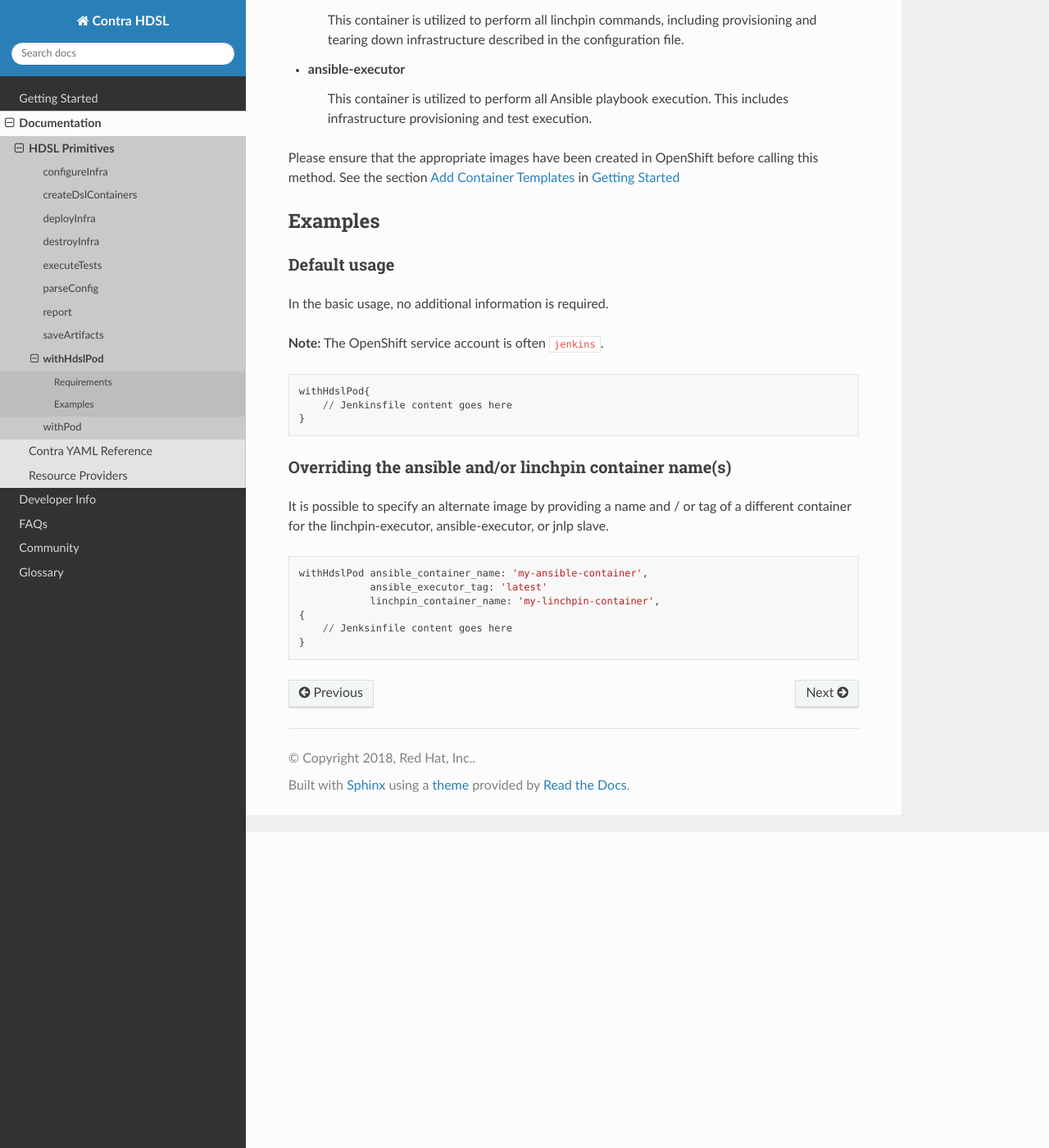
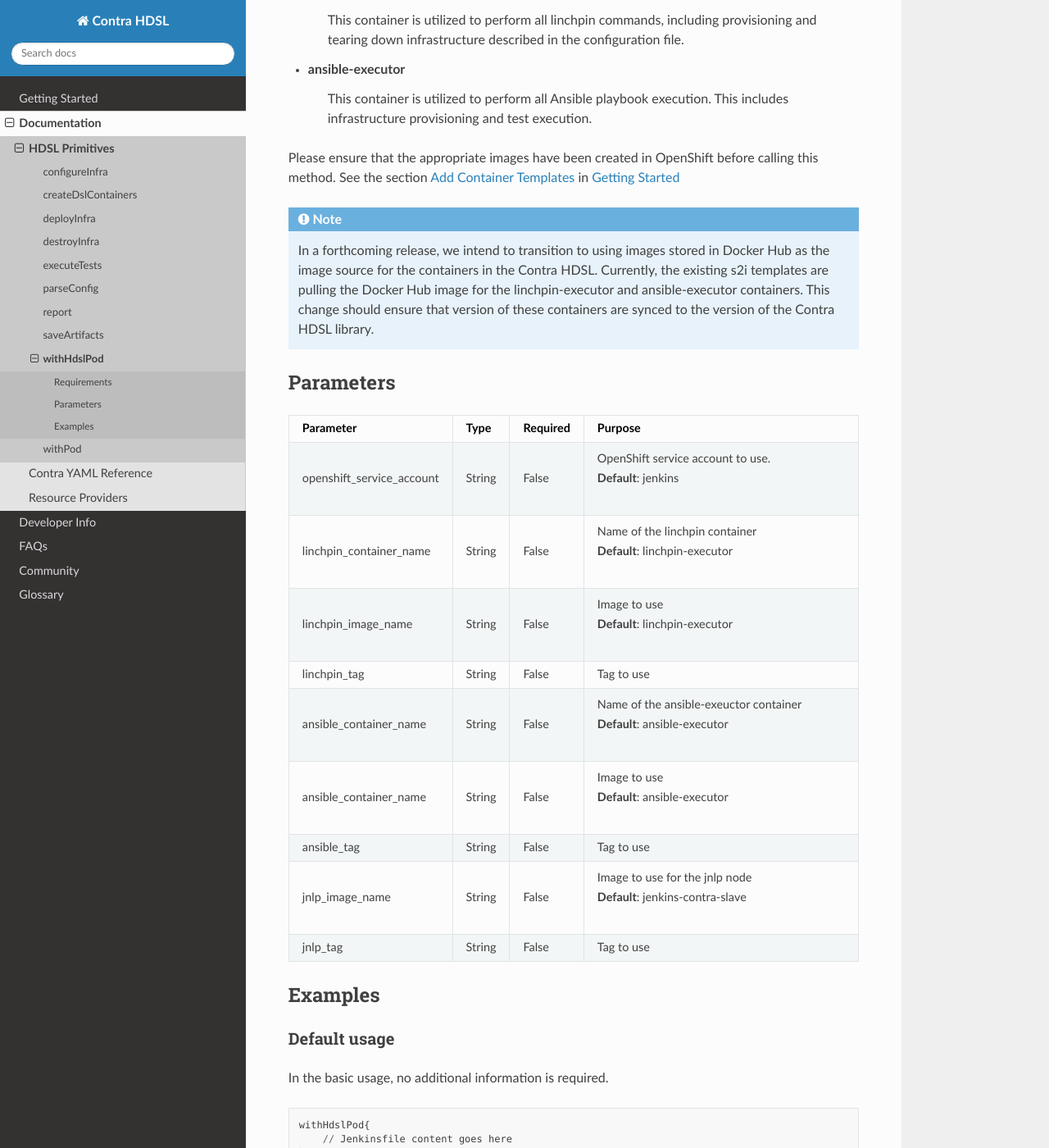
Before and after one commit to openshift/contra-hdsl, a Sphinx documentation site: the page built from docs/source/withHdslPod.rst, in a window 1280 px wide and 1400 px high, scrolled down 385 px. Shown: the whole window at 82% size. Built offline with Sphinx 7.4.7 and the Read the Docs theme 2.0.0, drawn with Linux system fonts in a browser that asks for light colours.

Commit message:
WIP - testing pulling from docker hub

```diff
--- a/docs/source/withHdslPod.rst
+++ b/docs/source/withHdslPod.rst
@@ -19,14 +19,42 @@
 Please ensure that the appropriate images have been created in OpenShift before calling this method. See the section
 :ref:`Add Container Templates <add-container-templates>` in :doc:`getting_started`
 
+.. note:: In a forthcoming release, we intend to transition to using images stored in Docker Hub as the image source
+          for the containers in the Contra HDSL. Currently, the existing s2i templates are pulling the Docker Hub image
+          for the linchpin-executor and ansible-executor containers.
+          This change should ensure that version of these containers are synced to the version of the Contra HDSL library.
+
+Parameters
+----------
+.. table::
+   :widths: 20, 10, 10, 60
+
+   ========================= ====== ======== =======
+   Parameter                 Type   Required Purpose
+   ========================= ====== ======== =======
+   openshift_service_account String False    | OpenShift service account to use.
+                                             | **Default**: jenkins
+   linchpin_container_name   String False    | Name of the linchpin container
+                                             | **Default**: linchpin-executor
+   linchpin_image_name       String False    | Image to use
+                                             | **Default**: linchpin-executor
+   linchpin_tag              String False    Tag to use
+   ansible_container_name    String False    | Name of the ansible-exeuctor container
+                                             | **Default**: ansible-executor
+   ansible_container_name    String False    | Image to use
+                                             | **Default**: ansible-executor
+   ansible_tag               String False    Tag to use
+   jnlp_image_name           String False    | Image to use for the jnlp node
+                                             | **Default**: jenkins-contra-slave
+   jnlp_tag                  String False    Tag to use
+   ========================= ====== ======== =======
+
 Examples
 --------
 
 Default usage
 ~~~~~~~~~~~~~
-In the basic usage, no additional information is required.
-
-**Note:** The OpenShift service account is often ``jenkins``. ::
+In the basic usage, no additional information is required. ::
 
     withHdslPod{
         // Jenkinsfile content goes here
```
Also changed, not shown: docs/source/withPod.rst (+39 -24 lines), 5 other files.
